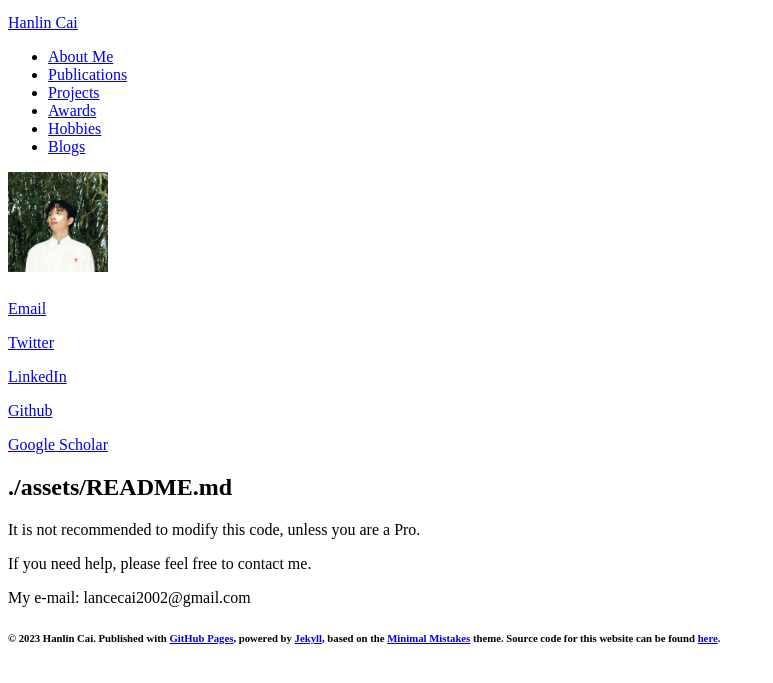
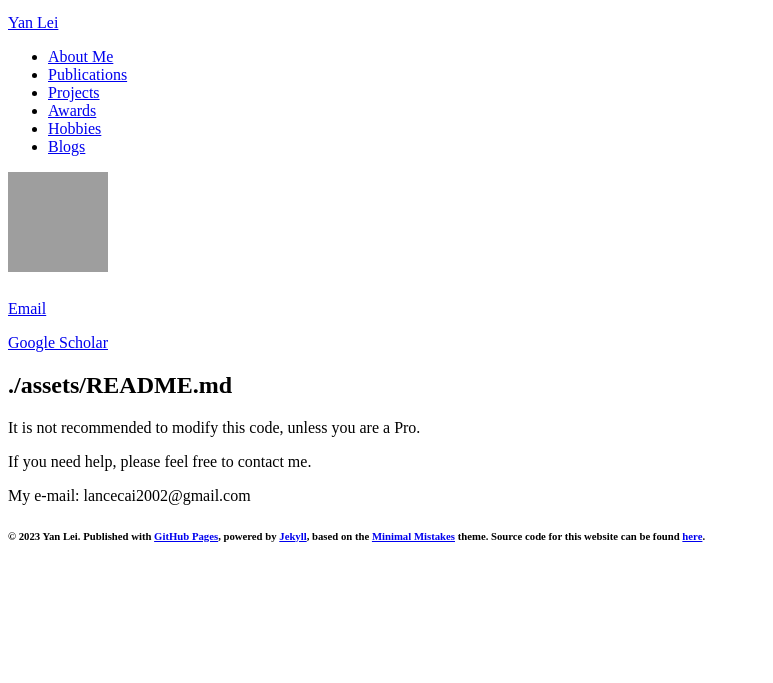
Before and after one commit to yanlei-cs/yanlei-cs.github.io, a Jekyll site: the page built from assets/README.md, in a window 1280 px wide, cut to the strip 112-795 px from the top of the page. Shown: the whole strip, without its empty margins (0-773 px from the left). Built offline with Jekyll 4.4.1, drawn with Linux system fonts in a browser that asks for light colours; nearby versions of some CDN libraries; our own code applies the rules of GitHub Pages for plain Markdown files; comment, search, counter and statistics services are not loaded.

Commit message:
update config

```diff
--- a/_config.yml
+++ b/_config.yml
@@ -1,21 +1,21 @@
-title: Hanlin Cai
+title: Yan Lei
 # tagline: Two roads diverged in woods, I took the one less traveled by.
 description: Two roads diverged in woods, I took the one less traveled by.
 #Comment out url when working locally to resolve base urls correctly
-url: https://caihanlin.com
+url: https://yanlei-cs.github.io/
 
 # Owner/author information
 owner:
-  name: Hanlin Cai
-  avatar: hanlin.jpg
+  name: Yan Lei
+  avatar: yanlei.jpg
 #  bio:
-  email: hanlin.cai@ieee.org
+  email: yanlei@cqu.edu.cn
   # Social networking links are used in author-bio sidebar. Update and remove as you like.
-  twitter: lancecai2002
+  #twitter: lancecai2002
   # facebook: caihanlin2002
-  github: GuangLun2000
-  linkedin: hanlin-cai-07b53b23b
-  scholar: https://scholar.google.com/citations?user=8igSoWgAAAAJ
+  #github: GuangLun2000
+  #linkedin: hanlin-cai-07b53b23b
+  scholar: https://scholar.google.com/citations?user=_QW1K7UAAAAJ&hl=en
   # instagram: lancecai2002
   # lastfm:
   # tumblr:
@@ -81,5 +81,5 @@ include: [".htaccess"]
 exclude: ["lib", "config.rb", "Capfile", "config", "log", "Rakefile", "Rakefile.rb", "tmp", "less", "minimal-mistakes.sublime-project", "minimal-mistakes.sublime-workspace"]
 
 
-# Latest update in 2023/05/01 by Hanlin Cai.
-# URL: https://caihanlin.com/
+# Latest update in 2023/07/13 by Yan Lei.
+# URL: https://yanlei-cs.github.io/
```
Also changed, not shown: hanlin.jpg (deleted), 1 other file.
